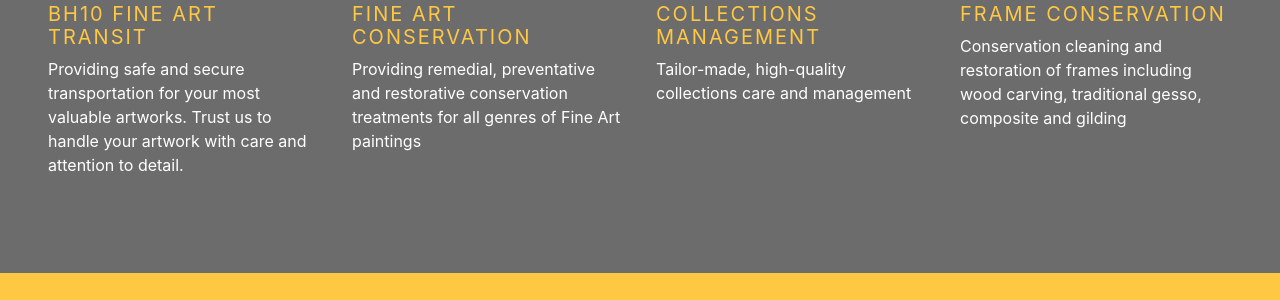
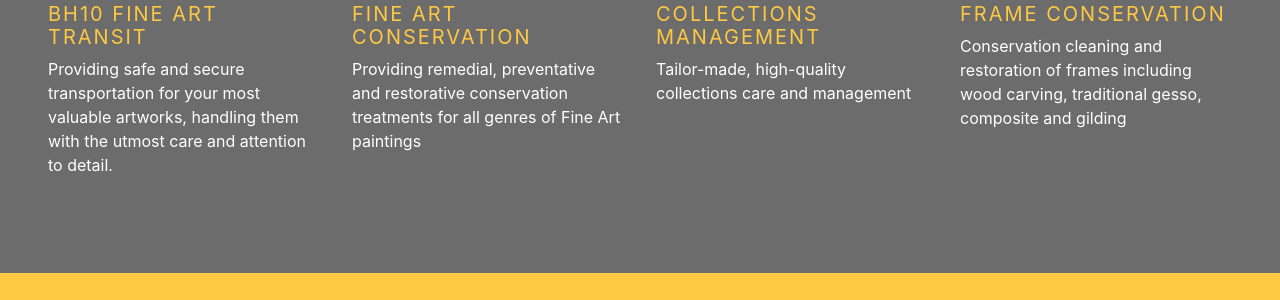
Before and after one commit to wearethoughtfox/brickhouse, a Jekyll site: the page built from index.html, in a window 1280 px wide and 900 px high, scrolled down 1510 px. Shown: the part 201-501 px from the top of the window. Built offline with Jekyll 4.4.1, drawn with Linux system fonts in a browser that asks for light colours; a script that is not in the unit is left out.

Commit message:
Update Services “2023-04-24-fine-art-transit”

```diff
--- a/_services/2023-04-24-fine-art-transit.md
+++ b/_services/2023-04-24-fine-art-transit.md
@@ -1,7 +1,7 @@
 ---
 layout: service
 excerpt: Providing safe and secure transportation for your most valuable
-  artworks. Trust us to handle your artwork with care and attention to detail.
+  artworks, handling them with the utmost care and attention to detail.
 wordpress_id: 108
 author: april
 slug: fine-art-transit
```
